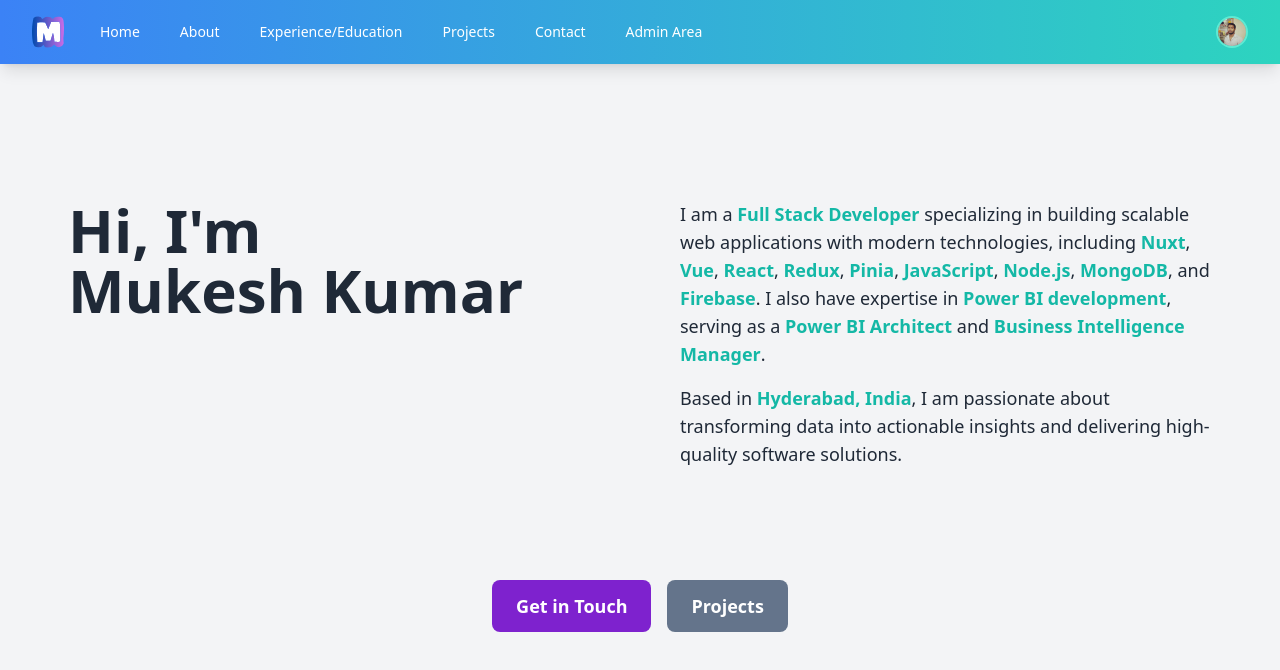
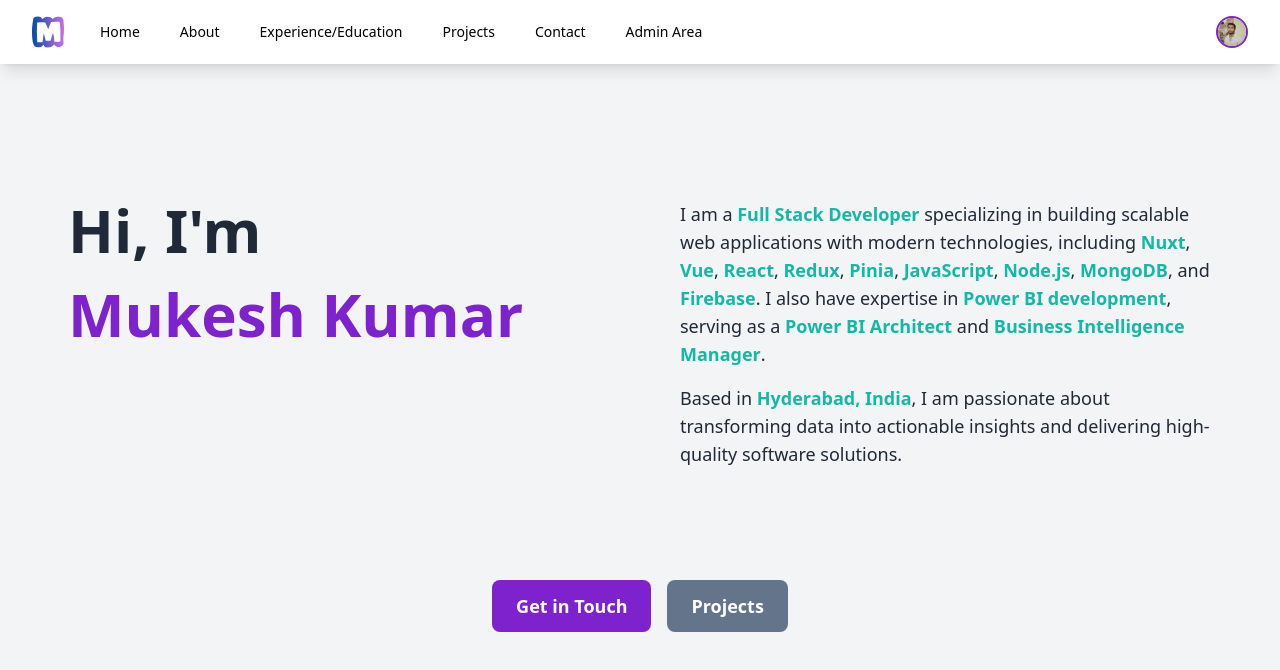
Before and after one commit to Mukeshdiksha2018/Personal-Website, a Nuxt app: page / in a window 1280 px wide. Shown: the top 670 px of the page. Built offline with nearby package versions, Linux system fonts and the light colour scheme.

Commit message:
UI Change
UI Change

```diff
--- a/components/HomeContent.vue
+++ b/components/HomeContent.vue
@@ -8,8 +8,12 @@
       >
         <!-- Left Column: Name -->
         <div class="animate-fadeInUp">
-          <h1 class="text-4xl sm:text-6xl font-bold leading-tight">
-            Hi, I'm <br>Mukesh Kumar</br>
+          <h1 class="text-4xl sm:text-6xl font-bold leading-tight">Hi, I'm</h1>
+          <br></br>
+          <h1
+            class="text-4xl sm:text-6xl font-bold leading-tight text-purple-700"
+          >
+            Mukesh Kumar
           </h1>
         </div>
 
@@ -112,7 +116,7 @@ useHead({
     opacity: 0;
     transform: translateY(20px);
   }
-  50%{
+  50% {
     opacity: 0;
   }
   75% {
--- a/layouts/NavBar.vue
+++ b/layouts/NavBar.vue
@@ -1,7 +1,5 @@
 <template>
-  <nav
-    class="bg-gradient-to-r from-blue-500 to-teal-400 shadow-lg sticky top-0 z-50"
-  >
+  <nav class="bg-white shadow-lg sticky top-0 z-50">
     <div class="mx-auto max-w-7xl px-2 sm:px-6 lg:px-8">
       <div class="relative flex h-16 items-center justify-between">
         <!-- Mobile menu button -->
@@ -65,32 +63,32 @@
             <div class="flex space-x-4">
               <NuxtLink
                 to="/home"
-                class="text-white hover:bg-white hover:text-black px-3 py-2 rounded-md text-sm font-medium transition duration-300"
+                class="text-black hover:bg-purple-500 hover:text-white px-3 py-2 rounded-md text-sm font-medium transition duration-300"
                 >Home</NuxtLink
               >
               <NuxtLink
                 to="/about"
-                class="text-white hover:bg-white hover:text-black px-3 py-2 rounded-md text-sm font-medium transition duration-300"
+                class="text-black hover:bg-purple-500 hover:text-white px-3 py-2 rounded-md text-sm font-medium transition duration-300"
                 >About</NuxtLink
               >
               <NuxtLink
                 to="/experience"
-                class="text-white hover:bg-white hover:text-black px-3 py-2 rounded-md text-sm font-medium transition duration-300"
+                class="text-black hover:bg-purple-500 hover:text-white px-3 py-2 rounded-md text-sm font-medium transition duration-300"
                 >Experience/Education</NuxtLink
               >
               <NuxtLink
                 to="/projects"
-                class="text-white hover:bg-white hover:text-black px-3 py-2 rounded-md text-sm font-medium transition duration-300"
+                class="text-black hover:bg-purple-500 hover:text-white px-3 py-2 rounded-md text-sm font-medium transition duration-300"
                 >Projects</NuxtLink
               >
               <NuxtLink
                 to="/contact"
-                class="text-white hover:bg-white hover:text-black px-3 py-2 rounded-md text-sm font-medium transition duration-300"
+                class="text-black hover:bg-purple-500 hover:text-white px-3 py-2 rounded-md text-sm font-medium transition duration-300"
                 >Contact</NuxtLink
               >
               <NuxtLink
                 to="/admin"
-                class="text-white hover:bg-white hover:text-black px-3 py-2 rounded-md text-sm font-medium transition duration-300"
+                class="text-black hover:bg-purple-500 hover:text-white px-3 py-2 rounded-md text-sm font-medium transition duration-300"
                 >Admin Area</NuxtLink
               >
             </div>
@@ -102,7 +100,7 @@
           <div class="relative ml-3">
             <NuxtLink to="/">
               <img
-                class="h-8 w-8 rounded-full border-2 border-teal-300 hover:scale-110 transform transition duration-300"
+                class="h-8 w-8 rounded-full border-2 border-purple-700 hover:scale-110 transform transition duration-300"
                 src="../assets/images/mukeshphoto.jpg"
                 alt="Mukesh's Photo"
               />
@@ -122,31 +120,31 @@
         <NuxtLink
           to="/home"
           @click="toggleMobileMenu"
-          class="block rounded-md px-3 py-2 text-base font-medium text-gray-300 hover:bg-white hover:text-black transition duration-300"
+          class="block rounded-md px-3 py-2 text-base font-medium text-black hover:bg-purple-700 hover:text-white transition duration-300"
           >Home</NuxtLink
         >
         <NuxtLink
           to="/about"
           @click="toggleMobileMenu"
-          class="block rounded-md px-3 py-2 text-base font-medium text-gray-300 hover:bg-white hover:text-black transition duration-300"
+          class="block rounded-md px-3 py-2 text-base font-medium text-black hover:bg-purple-700 hover:text-white transition duration-300"
           >About</NuxtLink
         >
         <NuxtLink
           to="/experience"
           @click="toggleMobileMenu"
-          class="block rounded-md px-3 py-2 text-base font-medium text-gray-300 hover:bg-white hover:text-black transition duration-300"
+          class="block rounded-md px-3 py-2 text-base font-medium text-black hover:bg-purple-700 hover:text-white transition duration-300"
           >Experience | Education</NuxtLink
         >
         <NuxtLink
           to="/projects"
           @click="toggleMobileMenu"
-          class="block rounded-md px-3 py-2 text-base font-medium text-gray-300 hover:bg-white hover:text-black transition duration-300"
+          class="block rounded-md px-3 py-2 text-base font-medium text-black hover:bg-purple-700 hover:text-white transition duration-300"
           >Projects</NuxtLink
         >
         <NuxtLink
           to="/contact"
           @click="toggleMobileMenu"
-          class="block rounded-md px-3 py-2 text-base font-medium text-gray-300 hover:bg-white hover:text-black transition duration-300"
+          class="block rounded-md px-3 py-2 text-base font-medium text-black hover:bg-purple-700 hover:text-white transition duration-300"
           >Contact</NuxtLink
         >
       </div>
--- a/pages/About/index.vue
+++ b/pages/About/index.vue
@@ -71,11 +71,11 @@
     </div>
 
     <div
-      class="sticky bottom-0 bg-gray-100 dark:bg-gray-800 py-4 text-center animate-fadeInUp delay-450"
+      class="sticky bottom-0 bg-gray-100 dark:bg-gray-800 py-1 text-center animate-fadeInUp delay-450"
     >
       <NuxtLink
         to="/contact"
-        class="px-6 py-3 text-lg font-semibold text-white bg-purple-700 rounded-lg hover:bg-purple-900 transition duration-300 transform hover:scale-105"
+        class="px-5 py-2 text-lg font-semibold text-white bg-purple-700 rounded-lg hover:bg-purple-900 transition duration-300 transform hover:scale-105"
       >
         Get in Touch
       </NuxtLink>
```
